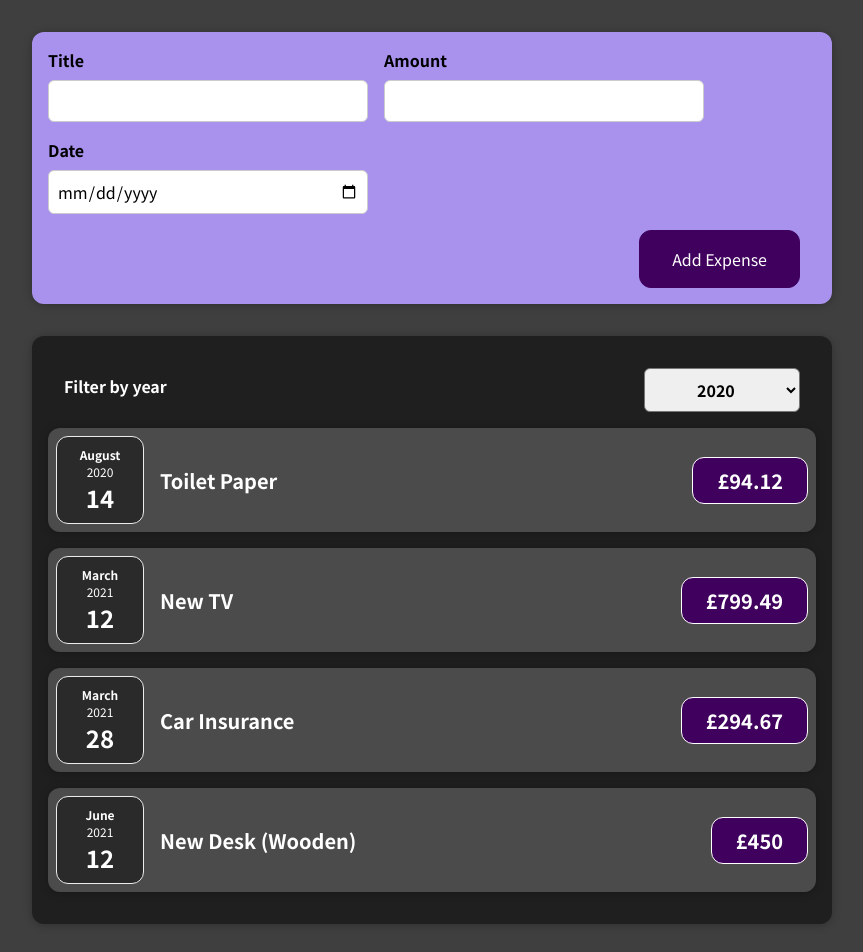
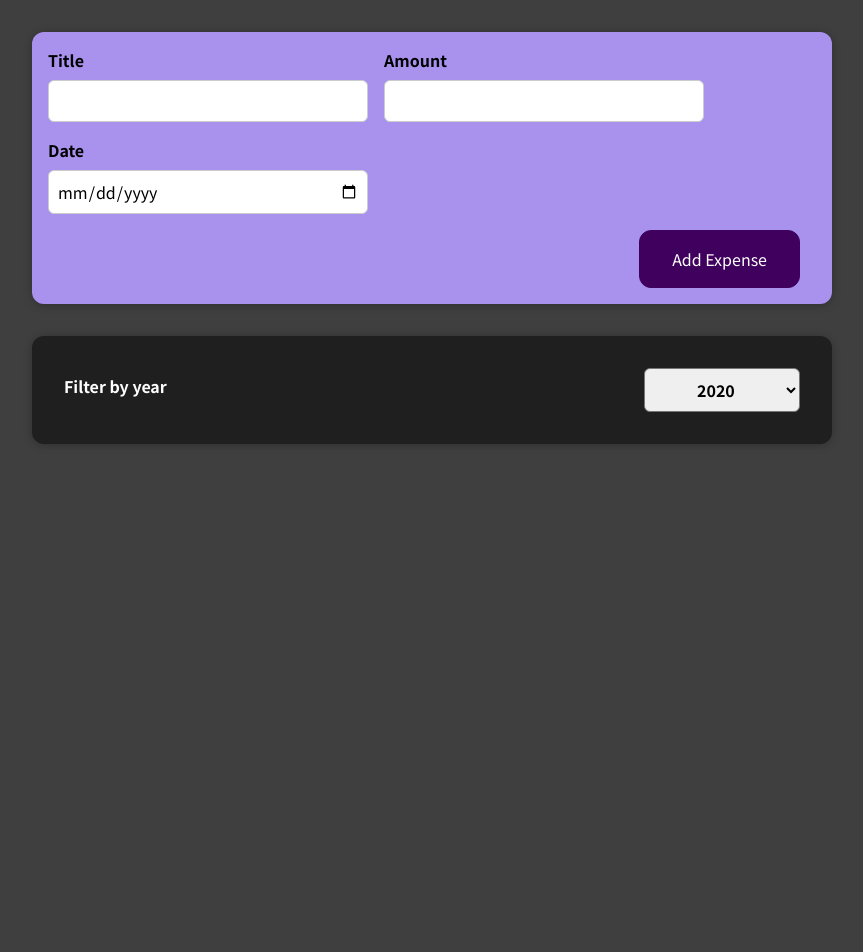
Before and after one commit to TinaHoustonGlobal/react_complete_guide, a React (Create React App) app: page / in a window 1280 px wide. Shown: the top 952 px of the page, without its empty margins (208-1071 px from the left). After the commit the page ends 800 px from the top, so only its background shows below. Built offline with nearby package versions, Linux system fonts and the light colour scheme.

Commit message:
finishing filtering dates

```diff
--- a/src/App.js
+++ b/src/App.js
@@ -1,8 +1,10 @@
+import React, { useState } from 'react';
+
 import Expenses from "./components/expenses/Expenses";
 import NewExpense from "./components/newExpense/NewExpense";
 
-const App = () => {
-  const expenses = [
+
+const DUMMY_EXPENSES = [
   {
     id: "e1",
     title: "Toilet Paper",
@@ -24,9 +26,13 @@ const App = () => {
   },
 ];
 
+const App = () => {
+  const [expenses, setExpenses] = useState(DUMMY_EXPENSES);
+
   const addExpenseHandler = (expense) => {
-    console.log("In App.js");
-    console.log(expense);
+    setExpenses(prevExpenses => {
+      return [expense, ...prevExpenses];
+    });
   };
 
   return (
--- a/src/components/expenses/Expenses.js
+++ b/src/components/expenses/Expenses.js
@@ -1,4 +1,4 @@
-import React, { useState } from 'react';
+import React, { useState } from "react";
 
 import ExpenseItem from "./ExpenseItem";
 import Card from "../UI/Card";
@@ -6,36 +6,33 @@ import "../../css/Expenses.css";
 import ExpensesFilter from "./ExpenseFilter";
 
 const Expenses = (props) => {
-  const [selectedYear, setSelectedYear] = useState(2020);
+  const [filteredYear, setFilteredYear] = useState(2020);
 
   const filterDateHandler = (selectedYear) => {
-    setSelectedYear(selectedYear);
+    setFilteredYear(selectedYear);
   };
 
+  const filteredExpenses = props.items.filter((expense) => {
+    return expense.date.getFullYear().toString() === filteredYear;
+  });
+
   return (
-    <Card className="expenses">
-      <ExpensesFilter selected={selectedYear} onChangeFilter={filterDateHandler}/>
-      <ExpenseItem
-        title={props.items[0].title}
-        amount={props.items[0].amount}
-        date={props.items[0].date}
-      ></ExpenseItem>
-      <ExpenseItem
-        title={props.items[1].title}
-        amount={props.items[1].amount}
-        date={props.items[1].date}
-      ></ExpenseItem>
-      <ExpenseItem
-        title={props.items[2].title}
-        amount={props.items[2].amount}
-        date={props.items[2].date}
-      ></ExpenseItem>
-      <ExpenseItem
-        title={props.items[3].title}
-        amount={props.items[3].amount}
-        date={props.items[3].date}
-      ></ExpenseItem>
-    </Card>
+    <div>
+      <Card className="expenses">
+        <ExpensesFilter
+          selected={filteredYear}
+          onChangeFilter={filterDateHandler}
+        />
+        {filteredExpenses.map((expense) => (
+          <ExpenseItem
+            key={expense.id}
+            title={expense.title}
+            amount={expense.amount}
+            date={expense.date}
+          />
+        ))}
+      </Card>
+    </div>
   );
 };
 
```
Also changed, not shown: 1 other file (tests, documents, lock files or other folders). Lines whose indentation alone changed are shown as unchanged.
